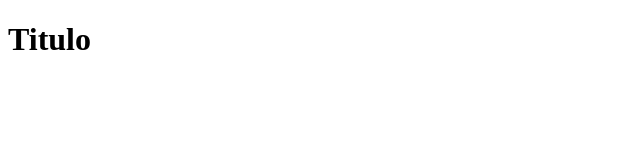
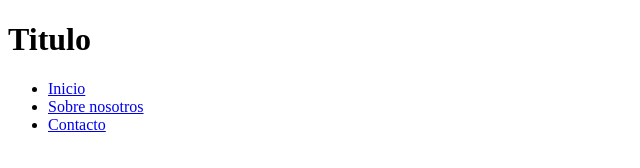
Before and after one commit to NahuelMedina/NUCBA, a plain HTML site: page Clase-4/index.html in a window 1280 px wide. Shown: the whole page, without its empty margins (0-640 px from the left). Drawn offline with Linux system fonts and the light colour scheme.

Commit message:
poner header

```diff
--- a/Clase-4/index.html
+++ b/Clase-4/index.html
@@ -1,14 +1,21 @@
 <!DOCTYPE html>
 <html lang="en">
+
 <head>
     <meta charset="UTF-8">
     <meta http-equiv="X-UA-Compatible" content="IE=edge">
     <meta name="viewport" content="width=device-width, initial-scale=1.0">
     <title>Document</title>
 </head>
+
 <body>
     <header>
         <h1>Titulo</h1>
+        <ul>
+            <li><a href="#">Inicio</a></li>
+            <li><a href="#">Sobre nosotros</a></li>
+            <li><a href="#">Contacto</a></li>
+        </ul>
     </header>
     <main>
 
@@ -19,4 +26,5 @@
         </ul>
     </footer>
 </body>
+
 </html>
```
